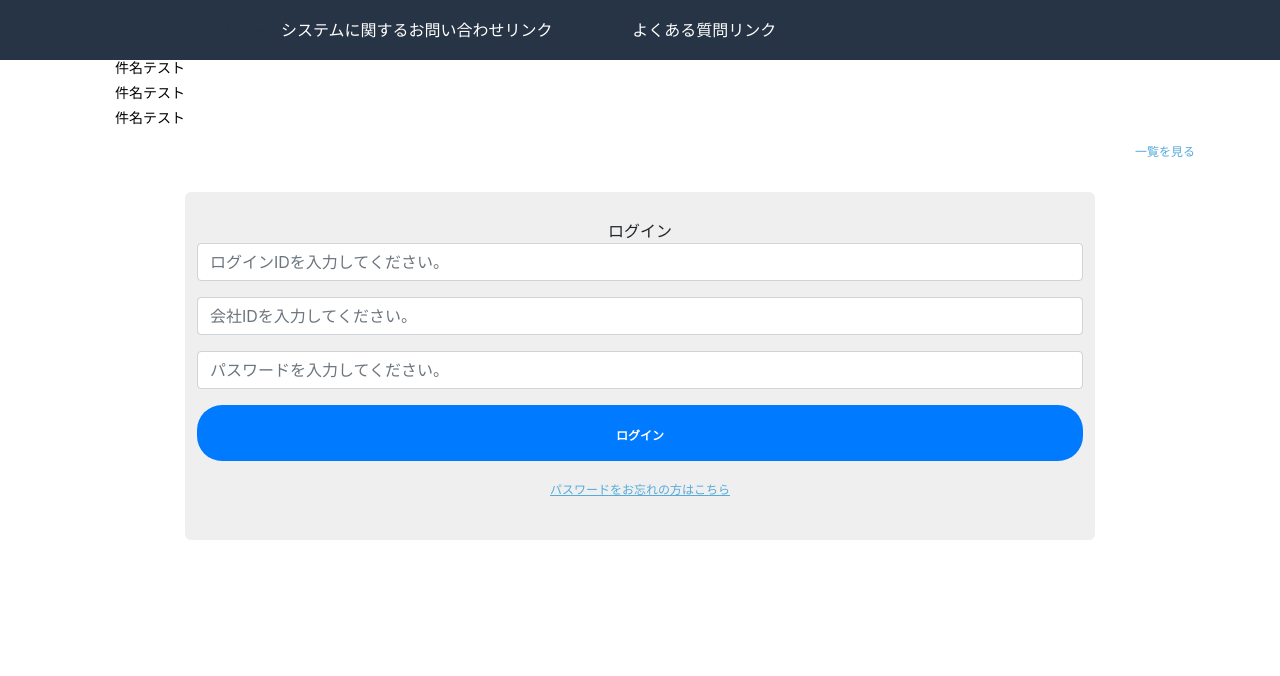
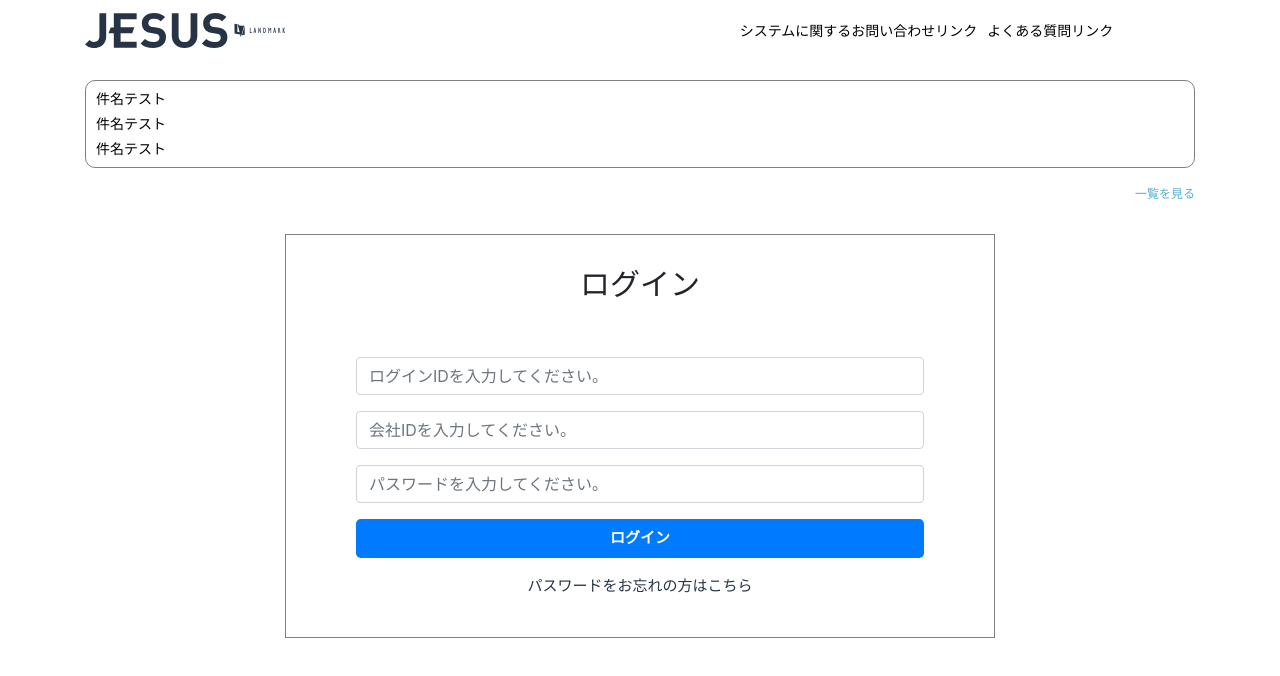
Before and after one commit to windoo2809/beetech_reactjs, a React (Create React App) app in the folder app/front/: page / in a window 1280 px wide. Shown: the top 676 px of the page. Built offline with nearby package versions, Linux system fonts and the light colour scheme; no server answers.

Commit message:
update code

```diff
--- a/app/front/src/assets/scss/screens/layouts/header_ver_2.scss
+++ b/app/front/src/assets/scss/screens/layouts/header_ver_2.scss
@@ -1,10 +1,9 @@
-@import '../../common/variables';
-@import '../../common/mixins';
+@import "../../common/variables";
+@import "../../common/mixins";
 
 .site-header {
   height: 60px;
   color: #ffffff;
-  background-color: $background-color-main;
 
   .container {
     height: 100%;
@@ -18,7 +17,8 @@
       padding: 0;
 
       a {
-        color: #ffffff;
+        color: black;
+        font-size: 14px;
       }
     }
 
@@ -28,7 +28,7 @@
       @include flexbox();
       @include align-items(center);
       img {
-        width: 180px;
+        width: 200px;
       }
     }
 
@@ -39,7 +39,6 @@
     }
 
     .right-box {
-
       .nav-link {
         grid-template-columns: repeat(2, 1fr);
       }
@@ -107,16 +106,18 @@
 
       .nav-link {
         @include align-items(center);
+        grid-template-columns: repeat(2, 1fr);
 
         @media (min-width: 480px) {
+          margin: auto;
           display: grid;
-          grid-gap: 16px;
-          grid-template-columns: repeat(3, 1fr);
+          grid-template-columns: repeat(2, auto);
         }
 
         li {
           position: relative;
           text-align: center;
+          padding-left: 10px;
 
           &.notification {
             .count-info {
@@ -196,12 +197,12 @@
     @media (min-width: 480px) {
       display: grid;
       grid-gap: 16px;
-      grid-template-columns: auto 1fr auto;
+      grid-template-columns: repeat(2, 1fr);
 
       .right-box {
         display: grid;
         grid-gap: 16px;
-        grid-template-columns: auto 1fr auto;
+        grid-template-columns: arepeat(1, 1fr);
 
         .user-nav {
           &__name {
@@ -219,16 +220,10 @@
       }
     }
 
-    @media (min-width: 480px) and ( max-width: 991px ) {
+    @media (min-width: 480px) and (max-width: 991px) {
       grid-template-columns: 1fr repeat(2, auto);
 
       .right-box {
-        grid-template-columns: 1fr repeat(2, auto);
-
-        .nav-link {
-          grid-template-columns: repeat(2, 1fr);
-        }
-
         .user-nav {
           @include justify-content(flex-end);
         }
@@ -264,11 +259,10 @@
         }
 
         .nav-link {
-          grid-gap: 10px;
           @include flexbox();
 
-          li {
-            @include flex(0 0 24px);
+          li a {
+            font-size: 10px;
           }
         }
       }
@@ -405,11 +399,11 @@
         margin-bottom: 22px;
         padding-bottom: 12px;
         text-align: center;
-        border-bottom: 1px solid #3E3A39;
+        border-bottom: 1px solid #3e3a39;
       }
 
       .form-control {
-        border: 1px solid #3E3A39;
+        border: 1px solid #3e3a39;
       }
     }
 
@@ -438,8 +432,7 @@
   .site-header {
     .logo {
       .header-logo {
-        content: url("../../../images/logo-white.svg");
-        width: 50px;
+        width: 100px;
         height: auto;
       }
     }
--- a/app/front/src/assets/scss/screens/login.scss
+++ b/app/front/src/assets/scss/screens/login.scss
@@ -3,7 +3,7 @@
 
 .login-page {
   .login-content {
-    max-width: 910px;
+    max-width: 710px;
     margin: 0 auto;
   }
 
@@ -23,12 +23,14 @@
 
     .list {
       margin-bottom: 12px;
-      padding-left: 30px;
+      margin-top: 20px;
+      border: grey 1px solid;
+      border-radius: 10px;
 
       ul {
         list-style: none;
         margin: 0;
-        padding: 0;
+        padding: 10px 0px 10px 10px;
 
         li {
           margin-bottom: 8px;
@@ -91,21 +93,16 @@
   &__box {
     @media (max-width: 991px) {
       padding: 12px 12px 30px 12px;
-      background-color: $background-modal-grey;
-      border-radius: 6px;
     }
   }
 
   &__form {
-    padding: 27px 12px 40px;
-    border-radius: 6px;
-    background-color: $background-modal-grey;
+    padding: 27px 70px 40px 70px;
+    border: 1px solid grey;
 
-      .logo-login {
-        margin-bottom: 18px;
-        img {
-          width: 144px;
-        }
+    .text-login {
+      font-size: 30px;
+      margin-bottom: 50px;
     }
 
     .form-warp {
@@ -132,7 +129,6 @@
     }
 
     @media (max-width: 991px) {
-        padding: 0;
       background-color: transparent;
 
       .logo-login {
@@ -146,15 +142,13 @@
   }
 
   &__reset-pass {
-
     text-align: center;
     margin-top: 15px;
 
     a {
       display: inline-block;
-        font-size: 12px;
-        color: $color-link;
-        text-decoration: underline;
+      font-size: 15px;
+      color: $color-title;
 
       &:hover {
         color: $color-title;
@@ -169,10 +163,9 @@
 
   .action-box-btn {
     .btn {
-        padding: 22px 12px 16px;
-        font-size: 12px;
-        border-radius: 25px !important;
+      font-size: 15px;
       border: none;
+
       &:active {
         background-color: $background-color-main-active !important;
       }
```
Lines whose indentation alone changed are shown as unchanged.
